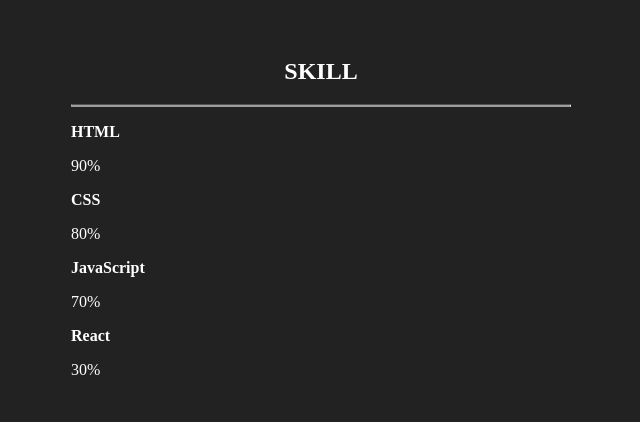
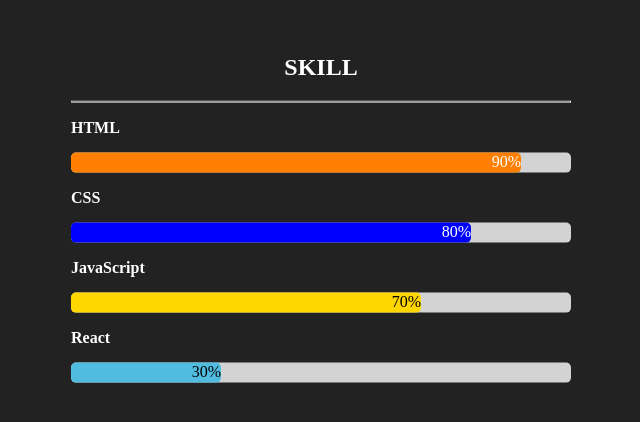
Before and after one commit to BangYuBin/HTML-CSS-, a plain HTML site: page SkillBar1/index.html in a window 1280 px wide. Shown: the part 192-614 px from the top of the page, without its empty margins (319-959 px from the left). Drawn offline with Linux system fonts and the light colour scheme.

Commit message:
add animation

```diff
--- a/SkillBar1/style.css
+++ b/SkillBar1/style.css
@@ -17,3 +17,75 @@ h2{
 p{
     font-weight: bold;
 }
+.skill{
+    width: 100%;
+    height: 20px;
+    border-radius: 5px;
+    background-color: lightgray;
+}
+.HTML{
+    width: 90%;
+    height: 100%;
+    background-color: #ff7f00;
+    border-radius: 5px;
+    text-align: right;
+    animation: HTML 1s ;
+}
+@-webkit-keyframes HTML{
+    0%{
+        width: 10%;
+    }
+    100%{
+        width: 90%;
+    }
+}
+.CSS{
+    width: 80%;
+    height: 100%;
+    background-color: #0000ff;
+    border-radius: 5px;
+    text-align: right;
+    animation: CSS 1s ;
+}
+@-webkit-keyframes CSS{
+    0%{
+        width: 10%;
+    }
+    100%{
+        width: 80%;
+    }
+}
+.JS{
+    width: 70%;
+    height: 100%;
+    background-color: #ffd700;
+    border-radius: 5px;
+    text-align: right;
+    animation: JS 1s ;
+    color : black;
+}
+@-webkit-keyframes JS{
+    0%{
+        width: 10%;
+    }
+    100%{
+        width: 70%;
+    }
+}
+.React{
+    width: 30%;
+    height: 100%;
+    background-color: #50bcdf;
+    border-radius: 5px;
+    text-align: right;
+    animation: React 1s ;
+    color : black;
+}
+@-webkit-keyframes React{
+    0%{
+        width: 10%;
+    }
+    100%{
+        width: 30%;
+    }
+}
```
